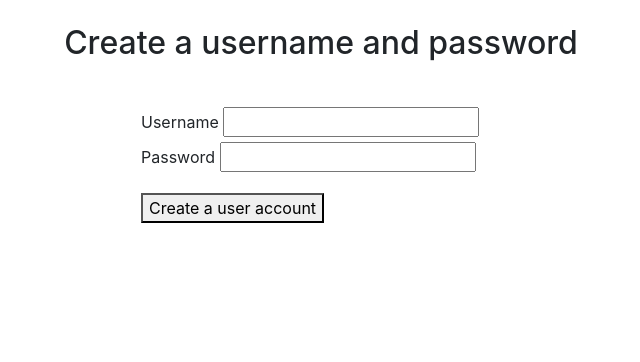
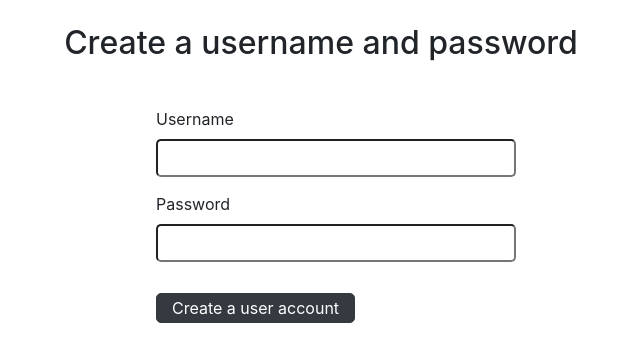
Before and after one commit to sainikumara/morpho, a Flask app: page /auth/new/ in a window 1280 px wide. Shown: the part 63-425 px from the top of the page, without its empty margins (319-959 px from the left). Run offline with Flask 2, Linux system fonts and the light colour scheme; some libraries are stand-ins or nearby versions.

Commit message:
somista tyylejä

```diff
--- a/application/static/css/main.css
+++ b/application/static/css/main.css
@@ -28,6 +28,26 @@ h2 {
 }
 .centered {
   text-align: center;
+}
+.container button {
+    height: 30px;
+    padding: 0 15px;
+    background-color: #343a40;
+    color: #fff;
+    border: solid 1px #343a40;
+    border-radius: 5px;
+    cursor: pointer;
+}
+.container button:hover {
+    color: #09ded4;
+    border-color: #09ded4;
+}
+input, select {
+    border-radius: 5px;
+}
+input:focus, select:focus {
+    outline: none;
+    border-color: #09ded4;
 }
 
 /* tables */
@@ -64,14 +84,18 @@ h2 {
 }
 
 /* forms */
-form.small-form {
-  max-width: 360px;
-  margin-left: auto;
-  margin-right: auto;
-}
-#user-data-form {
+#form-wrapper {
   display: flex;
   flex-direction: column;
+}
+form.small-form {
+    width: 330px;
+    margin: auto;
+}
+form.small-form input {
+    width: 360px;
+    padding: 5px;
+    margin-bottom: 15px;
 }
 #user-data-form .user-data-item {
     width: 190px;
--- a/application/templates/auth/loginform.html
+++ b/application/templates/auth/loginform.html
@@ -1,5 +1,6 @@
 {% extends "layout.html" %} {% block body %}
 <h2>Login</h2>
+<div class="form-wrapper">
   <form method="POST" action="{{ url_for('auth_login') }}" class="small-form">
     <div class="form-group">
       {{ error }}
@@ -12,4 +13,5 @@
     </div>
     <button type="submit">Login</button>
   </form>
+</div>
 {% endblock %}
--- a/application/templates/auth/new.html
+++ b/application/templates/auth/new.html
@@ -1,6 +1,7 @@
 {% extends "layout.html" %} {% block body %}
 <h2>Create a username and password</h2>
 
+<div class="form-wrapper">
   <form method="POST" action="{{ url_for('users_create') }}" class="small-form">
     <div class="form-group">
       {{ message }}
@@ -30,4 +31,5 @@
 
     <button type="submit">Create a user account</button>
   </form>
+</div>
 {% endblock %}
--- a/application/templates/auth/user_data.html
+++ b/application/templates/auth/user_data.html
@@ -1,7 +1,7 @@
 {% extends "layout.html" %} {% block body %}
 
 <h2>Your Anthropometric Data</h2>
-<div id="user-data-form">
+<div id="user-data-form" class="form-wrapper">
   <div class="user-data-item" id="height-form">
     <form form method="POST" action="{{ url_for('user_height') }}">
       <div class="form-header">Height</div>
--- a/application/templates/routes/list.html
+++ b/application/templates/routes/list.html
@@ -39,7 +39,7 @@
         method="POST"
         action="{{ url_for('routes_delete', route_id=route.id ) }}"
       >
-        <input type="submit" value="Delete" />
+        <button type="submit">Delete</button>
       </form>
       {% endif %}
     </td>
@@ -51,7 +51,7 @@
             method="POST"
             action="{{ url_for('routes_delete', route_id=route.id ) }}"
           >
-            <input type="submit" value="Delete" />
+            <button type="submit">Delete</button>
           </form>
           {% endif %}
       </td>
```
Also changed, not shown: application/templates/auth/list.html (+4 -4 lines), application/templates/routes/new.html (+7 -1 lines). Lines whose indentation alone changed are shown as unchanged.
